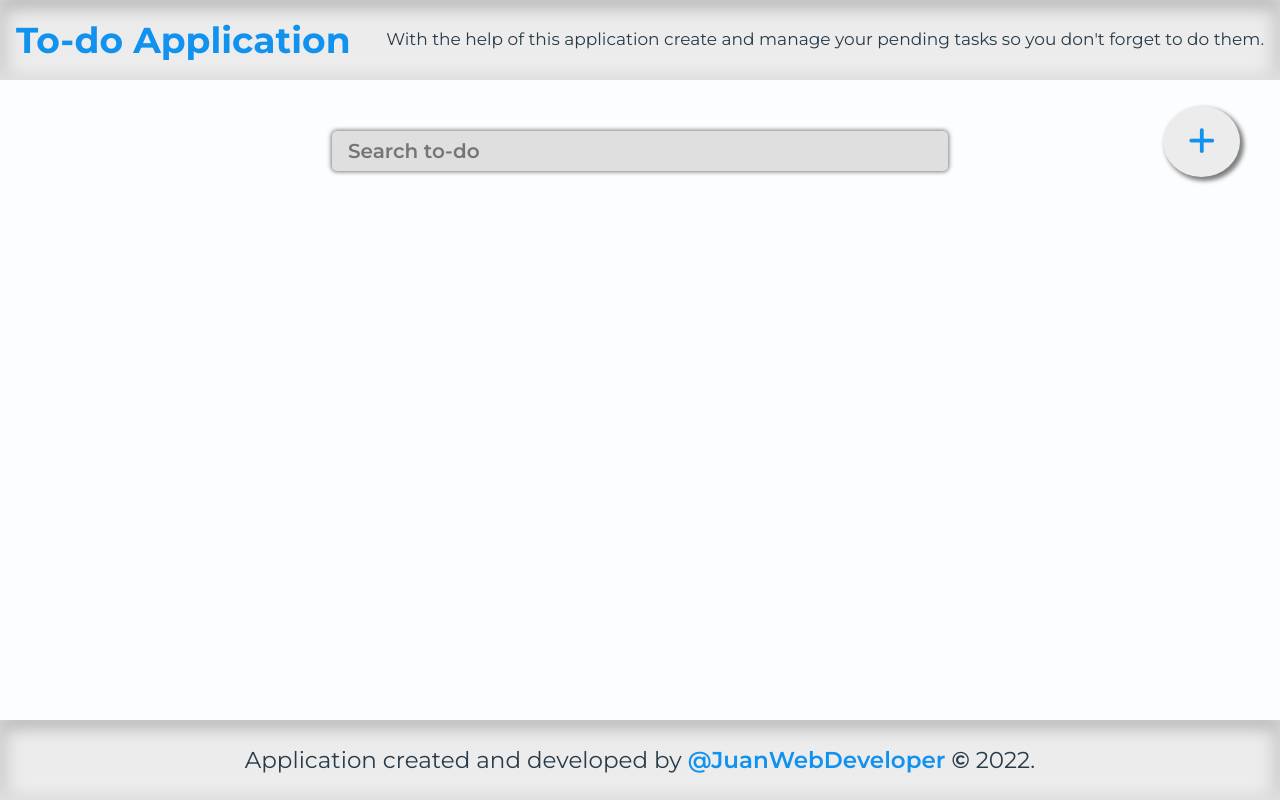
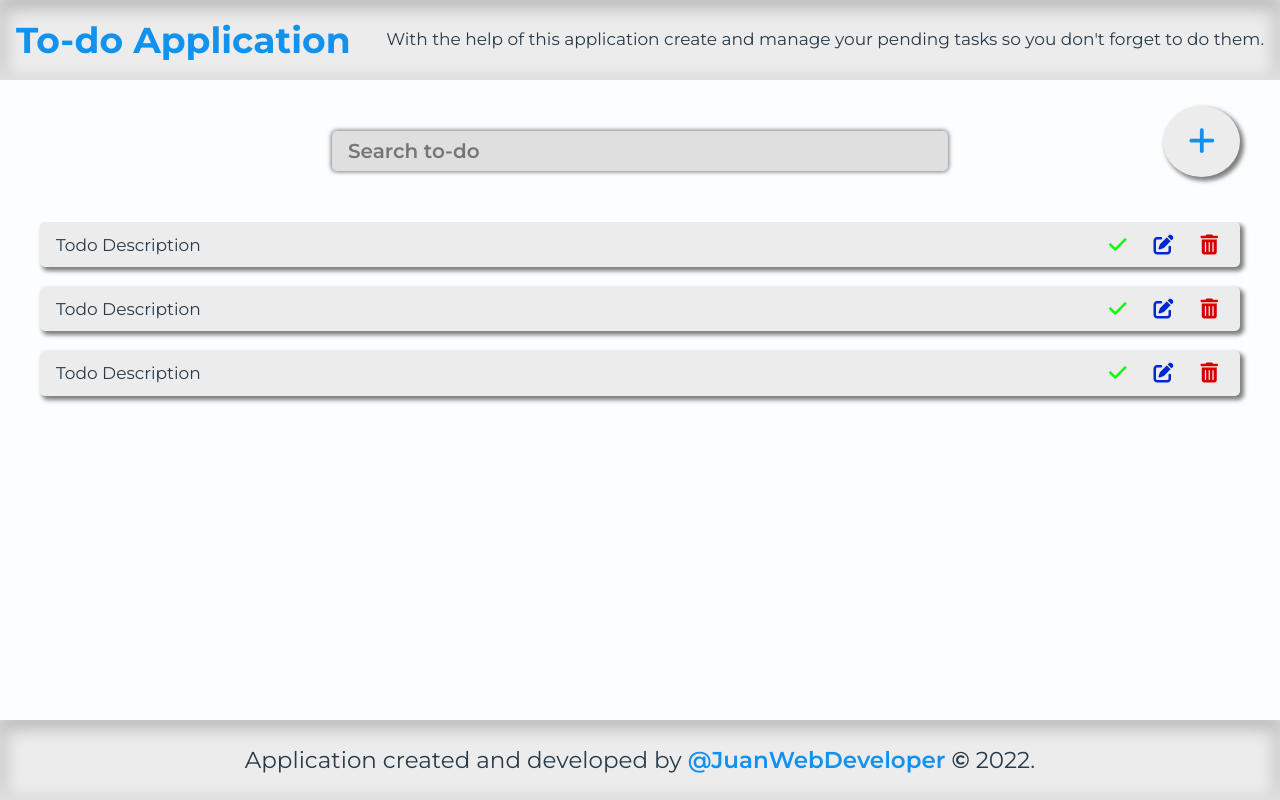
Before and after one commit to JuanWebDeveloper/Todo-App, a React (Create React App) app: page / in a window 1280 px wide. Built offline with nearby package versions, Linux system fonts and the light colour scheme.

Commit message:
Creation of the list from to-dos

```diff
--- /dev/null
+++ b/src/components/listTodo/SingleTodo.jsx
@@ -0,0 +1,19 @@
+export const SingleTodo = () => {
+  return (
+    <div className='single-todo'>
+      <div className='description-todo'>Todo Description</div>
+      <div className='actions'>
+        <button className='btn-completed'>
+          <i className='fa-solid fa-check complete'></i>
+          {/* <i className='fa-solid fa-xmark incomplete'></i> */}
+        </button>
+        <button className='btn-edit'>
+          <i className='fa-solid fa-pen-to-square'></i>
+        </button>
+        <button className='btn-delete'>
+          <i className='fa-solid fa-trash-can'></i>
+        </button>
+      </div>
+    </div>
+  );
+};
--- a/src/containers/ListTodo.js
+++ b/src/containers/ListTodo.js
@@ -1,10 +1,16 @@
 // Components
 import { SearchTodo } from '../components/listTodo/SearchTodo';
+import { SingleTodo } from '../components/listTodo/SingleTodo';
 
 const ListTodo = () => {
   return (
     <div className='list-todo'>
       <SearchTodo />
+      <div className='todo-container'>
+        <SingleTodo />
+        <SingleTodo />
+        <SingleTodo />
+      </div>
     </div>
   );
 };
--- a/src/sass/containers/_listTodo.scss
+++ b/src/sass/containers/_listTodo.scss
@@ -7,6 +7,7 @@
   padding: 0;
   width: 100%;
 
+  // Styles of the search from to-dos
   .search-todo {
     align-items: center;
     height: 16%;
@@ -42,4 +43,114 @@
       }
     }
   }
+
+  // Styles of the list to-dos
+  .todo-container {
+    max-height: 80%;
+    overflow: hidden;
+    overflow-y: scroll;
+    position: relative;
+    padding: 0 1rem;
+    top: 4%;
+    width: 100%;
+
+    &::-webkit-scrollbar {
+      width: 0px;
+    }
+
+    .single-todo {
+      align-items: center;
+      background-color: $background_secondary;
+      box-shadow: $box_shadow_secondary;
+      border-radius: 5px;
+      display: flex;
+      justify-content: space-between;
+      margin-bottom: 20px;
+      position: relative;
+      transition: $transition;
+      padding: 0.7rem 1rem;
+
+      &:hover {
+        background-color: $background_third;
+        transform: scale(1.02);
+      }
+
+      .description-todo {
+        color: $color_text;
+        font-size: $font_size_text;
+        font-weight: $font_weight_text;
+      }
+
+      .actions {
+        button {
+          background-color: transparent;
+          border: none;
+          cursor: pointer;
+          margin-left: 15px;
+
+          i {
+            font-size: $font_size_button;
+            transition: $transition;
+          }
+
+          &:hover i {
+            transform: scale(1.3);
+          }
+        }
+
+        button.disabled {
+          opacity: 0.5;
+          pointer-events: none;
+        }
+
+        .btn-completed {
+          i.incomplete {
+            color: #fd0808;
+          }
+
+          i.complete {
+            color: #0f0;
+          }
+        }
+
+        .btn-edit {
+          i {
+            color: #0027d4;
+          }
+        }
+
+        .btn-delete {
+          i {
+            color: #d40000;
+          }
+        }
+      }
+    }
+
+    .single-todo.isCompleted {
+      background-color: $background_third;
+      transform: scale(0.98);
+
+      .description-todo {
+        text-decoration: line-through;
+        z-index: 5;
+      }
+
+      .actions {
+        z-index: 5;
+      }
+
+      &::after {
+        background-color: $background_third;
+        box-shadow: $box_shadow_fourth;
+        content: '';
+        height: 100%;
+        left: 0;
+        position: absolute;
+        top: 0;
+        width: 100%;
+        z-index: 1;
+      }
+    }
+  }
 }
```
